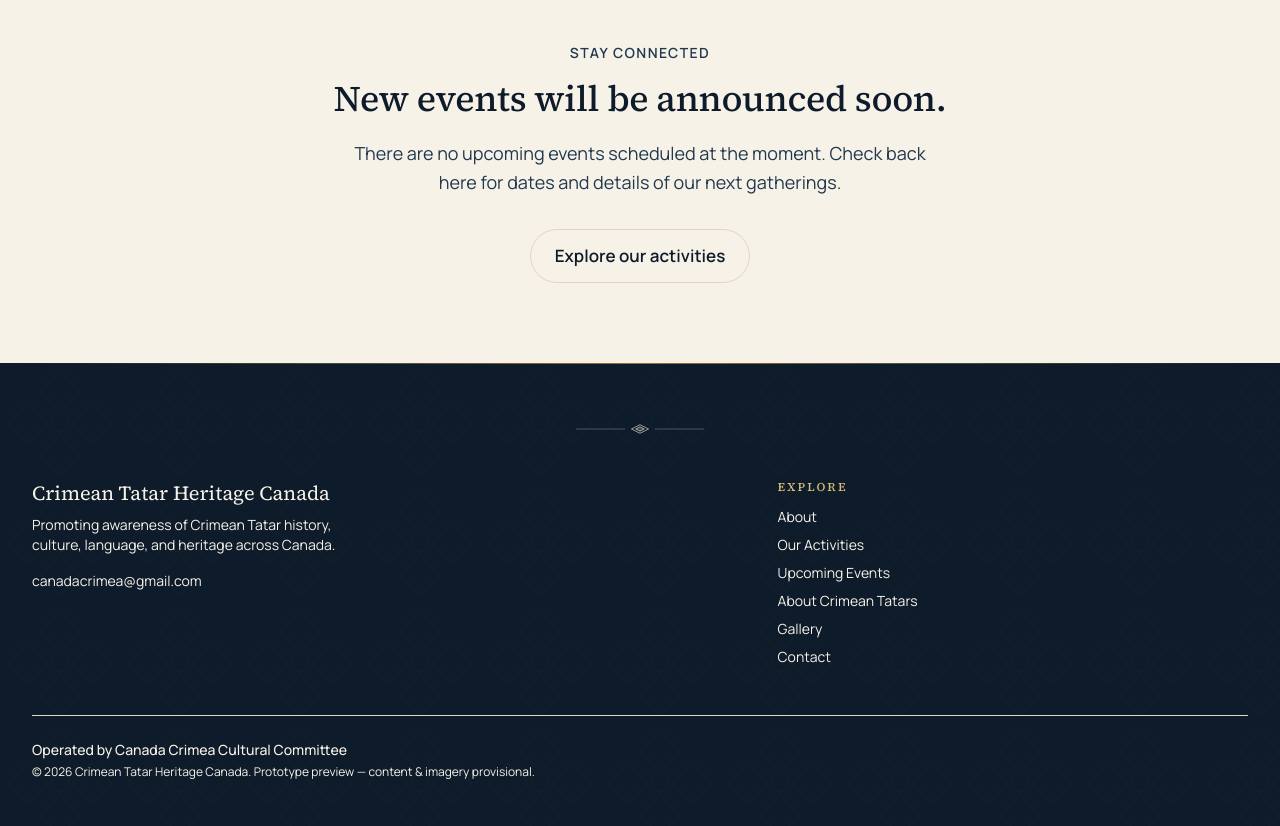
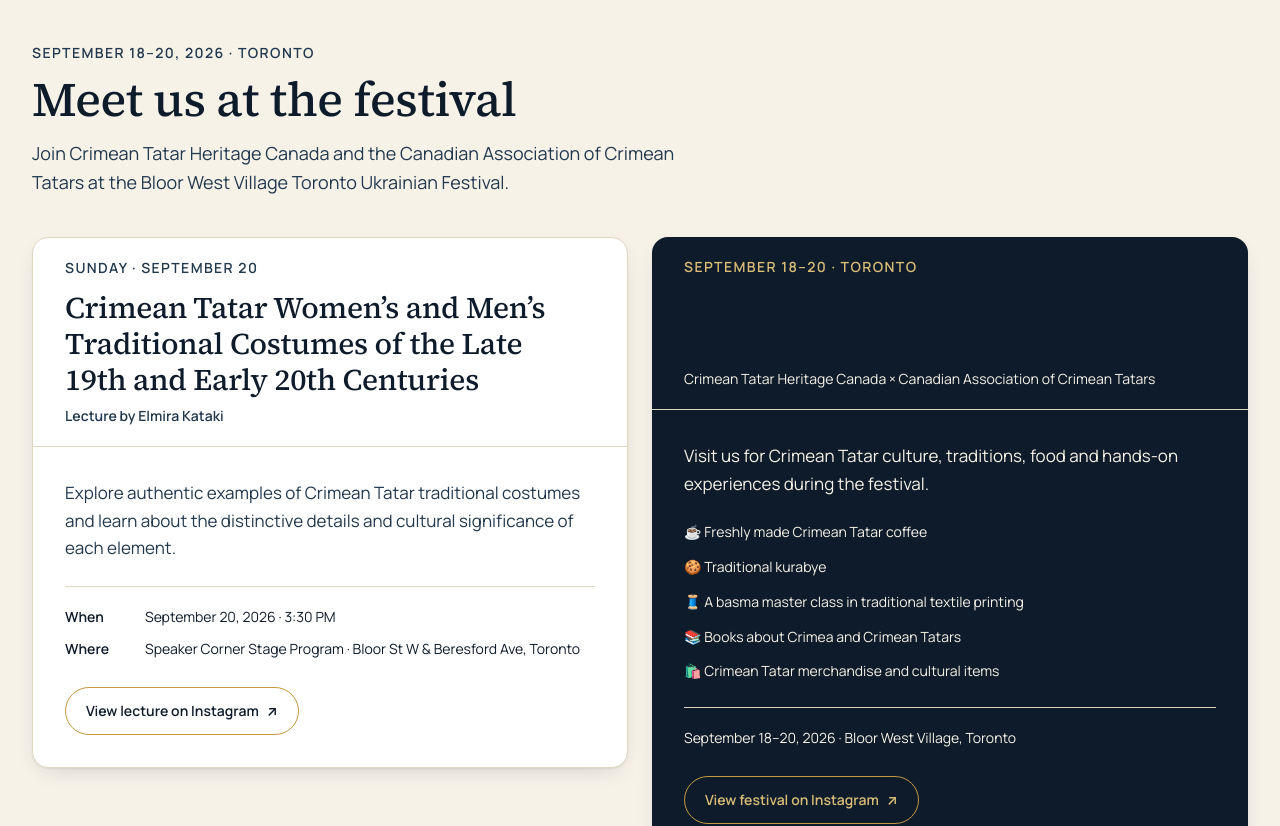
Before and after one commit to maxudovvv/cth, a Next.js app: page /upcoming-events in a window 1280 px wide. Shown: the part 520-1346 px from the top of the page. Built offline with nearby package versions, Linux system fonts and the light colour scheme.

Commit message:
Announce Toronto festival and Crimean Tatar costume lecture

```diff
--- a/src/app/upcoming-events/page.tsx
+++ b/src/app/upcoming-events/page.tsx
@@ -1,6 +1,11 @@
 import type { Metadata } from "next";
 import Image from "next/image";
-import Link from "next/link";
+
+const lectureInstagram = "https://www.instagram.com/reel/DdUcUhrx1Sm/?stkn=MWZxZnpseGIxNW44dA==";
+const festivalInstagram = "https://www.instagram.com/reel/DdUcUhrx1Sm/?stkn=MWZxZnpseGIxNW44dA==";
+
+const instagramLinkClass =
+  "inline-flex min-h-[48px] items-center justify-center rounded-full border border-gold px-5 py-3 text-sm font-semibold transition-colors focus-visible:outline focus-visible:outline-2 focus-visible:outline-offset-2 focus-visible:outline-gold";
 
 export const metadata: Metadata = {
   title: "Upcoming Events",
@@ -19,12 +24,66 @@
           <p className="mt-5 max-w-lg text-lg leading-relaxed text-ivory/90">Meet, share stories, and celebrate Crimean Tatar heritage with our community.</p>
         </div>
       </header>
-      <section className="bg-ivory py-16 md:py-20" aria-labelledby="events-status">
-        <div className="container-wide max-w-3xl text-center">
-          <p className="text-sm font-semibold uppercase tracking-widest text-navy-600">Stay connected</p>
-          <h2 id="events-status" className="mt-4 font-display text-3xl text-navy md:text-4xl">New events will be announced soon.</h2>
-          <p className="mx-auto mt-5 max-w-xl text-lg leading-relaxed text-navy-600">There are no upcoming events scheduled at the moment. Check back here for dates and details of our next gatherings.</p>
-          <Link href="/our-activities" className="mt-8 inline-flex min-h-[48px] items-center justify-center rounded-full border border-navy/25 px-6 py-3 font-semibold text-navy transition-colors hover:border-gold hover:bg-gold/10">Explore our activities</Link>
+      <section className="bg-ivory py-16 md:py-20" aria-labelledby="events-title">
+        <div className="container-wide">
+          <p className="text-sm font-semibold uppercase tracking-widest text-navy-600">September 18–20, 2026 · Toronto</p>
+          <h2 id="events-title" className="mt-3 font-display text-3xl text-navy md:text-5xl">Meet us at the festival</h2>
+          <p className="mt-4 max-w-2xl text-lg leading-relaxed text-navy-600">
+            Join Crimean Tatar Heritage Canada and the Canadian Association of Crimean Tatars
+            at the Bloor West Village Toronto Ukrainian Festival.
+          </p>
+
+          <div className="mt-10 grid items-start gap-6 lg:grid-cols-2">
+            <article className="overflow-hidden rounded-2xl border border-line bg-white shadow-soft">
+              <div className="border-b border-line bg-sand/55 px-6 py-5 md:px-8">
+                <p className="text-sm font-semibold uppercase tracking-widest text-navy-600">Sunday · September 20</p>
+                <h3 className="mt-3 font-display text-2xl leading-snug text-navy md:text-3xl">
+                  Crimean Tatar Women’s and Men’s Traditional Costumes of the Late 19th and Early 20th Centuries
+                </h3>
+                <p className="mt-2 text-sm font-semibold text-navy-600">Lecture by Elmira Kataki</p>
+              </div>
+              <div className="px-6 py-6 md:px-8 md:py-8">
+                <p className="leading-relaxed text-navy-600">
+                  Explore authentic examples of Crimean Tatar traditional costumes and learn about
+                  the distinctive details and cultural significance of each element.
+                </p>
+                <dl className="mt-6 space-y-3 border-t border-line pt-5 text-sm text-navy">
+                  <div className="flex gap-4"><dt className="w-16 shrink-0 font-semibold">When</dt><dd><time dateTime="2026-09-20T15:30:00-04:00">September 20, 2026 · 3:30 PM</time></dd></div>
+                  <div className="flex gap-4"><dt className="w-16 shrink-0 font-semibold">Where</dt><dd>Speaker Corner Stage Program · Bloor St W &amp; Beresford Ave, Toronto</dd></div>
+                </dl>
+                <a href={lectureInstagram} target="_blank" rel="noopener noreferrer" className={`${instagramLinkClass} mt-7 text-navy hover:bg-gold/15`}>
+                  View lecture on Instagram <span aria-hidden="true" className="ml-2">↗</span>
+                </a>
+              </div>
+            </article>
+
+            <article className="overflow-hidden rounded-2xl bg-navy text-ivory shadow-soft">
+              <div className="border-b border-ivory/15 px-6 py-5 md:px-8">
+                <p className="text-sm font-semibold uppercase tracking-widest text-gold-soft">September 18–20 · Toronto</p>
+                <h3 className="mt-3 font-display text-2xl leading-snug md:text-3xl">Bloor West Village Toronto Ukrainian Festival</h3>
+                <p className="mt-2 text-sm text-ivory/75">Crimean Tatar Heritage Canada × Canadian Association of Crimean Tatars</p>
+              </div>
+              <div className="px-6 py-6 md:px-8 md:py-8">
+                <p className="leading-relaxed text-ivory/85">
+                  Visit us for Crimean Tatar culture, traditions, food and hands-on experiences
+                  during the festival.
+                </p>
+                <ul className="mt-6 space-y-3 text-sm leading-relaxed text-ivory/90">
+                  <li>☕ Freshly made Crimean Tatar coffee</li>
+                  <li>🍪 Traditional kurabye</li>
+                  <li>🧵 A basma master class in traditional textile printing</li>
+                  <li>📚 Books about Crimea and Crimean Tatars</li>
+                  <li>🛍️ Crimean Tatar merchandise and cultural items</li>
+                </ul>
+                <p className="mt-6 border-t border-ivory/15 pt-5 text-sm text-ivory/80">
+                  <time dateTime="2026-09-18">September 18</time>–<time dateTime="2026-09-20">20, 2026</time> · Bloor West Village, Toronto
+                </p>
+                <a href={festivalInstagram} target="_blank" rel="noopener noreferrer" className={`${instagramLinkClass} mt-7 text-gold-soft hover:bg-gold/10`}>
+                  View festival on Instagram <span aria-hidden="true" className="ml-2">↗</span>
+                </a>
+              </div>
+            </article>
+          </div>
         </div>
       </section>
     </>
```
